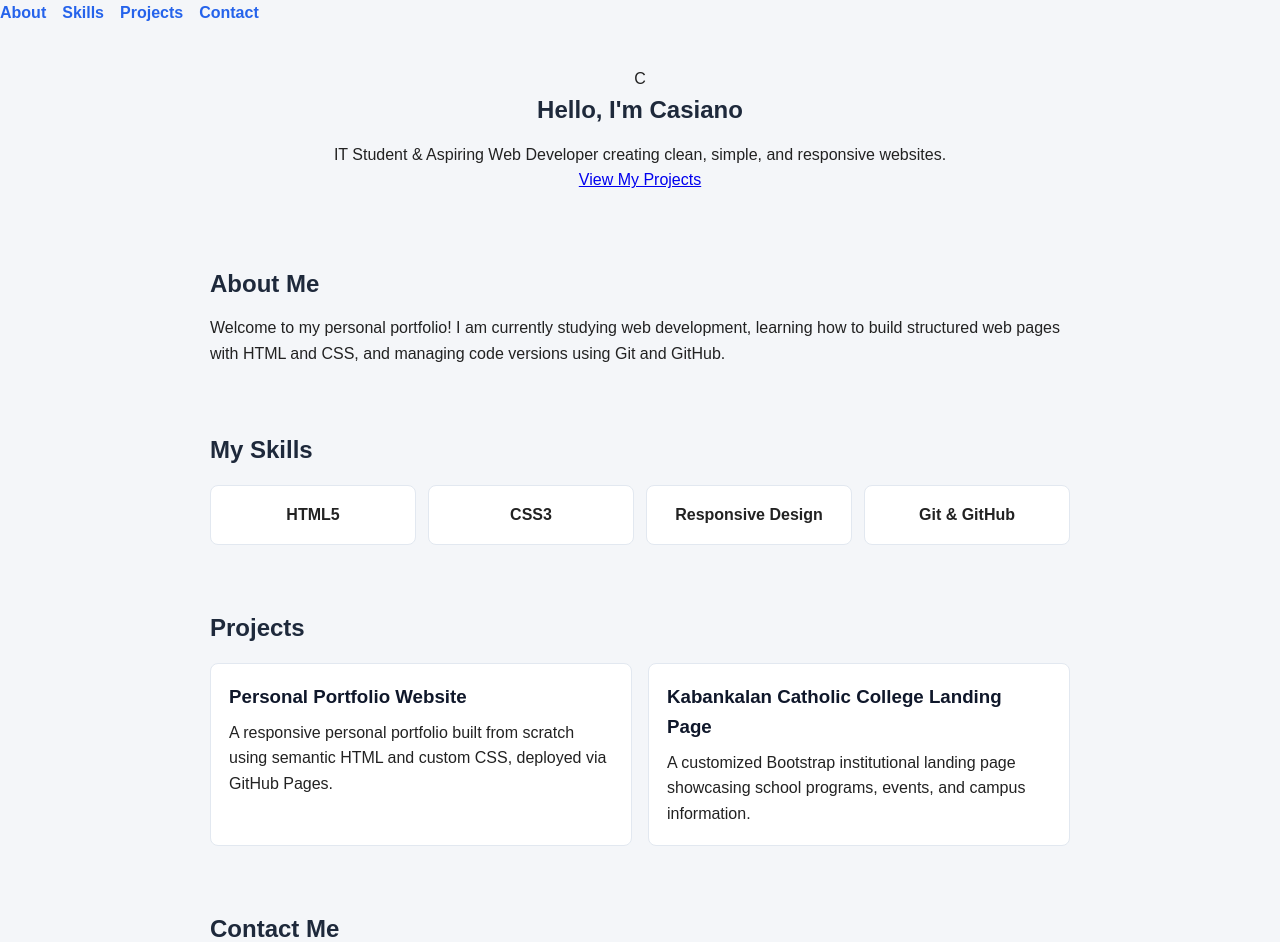
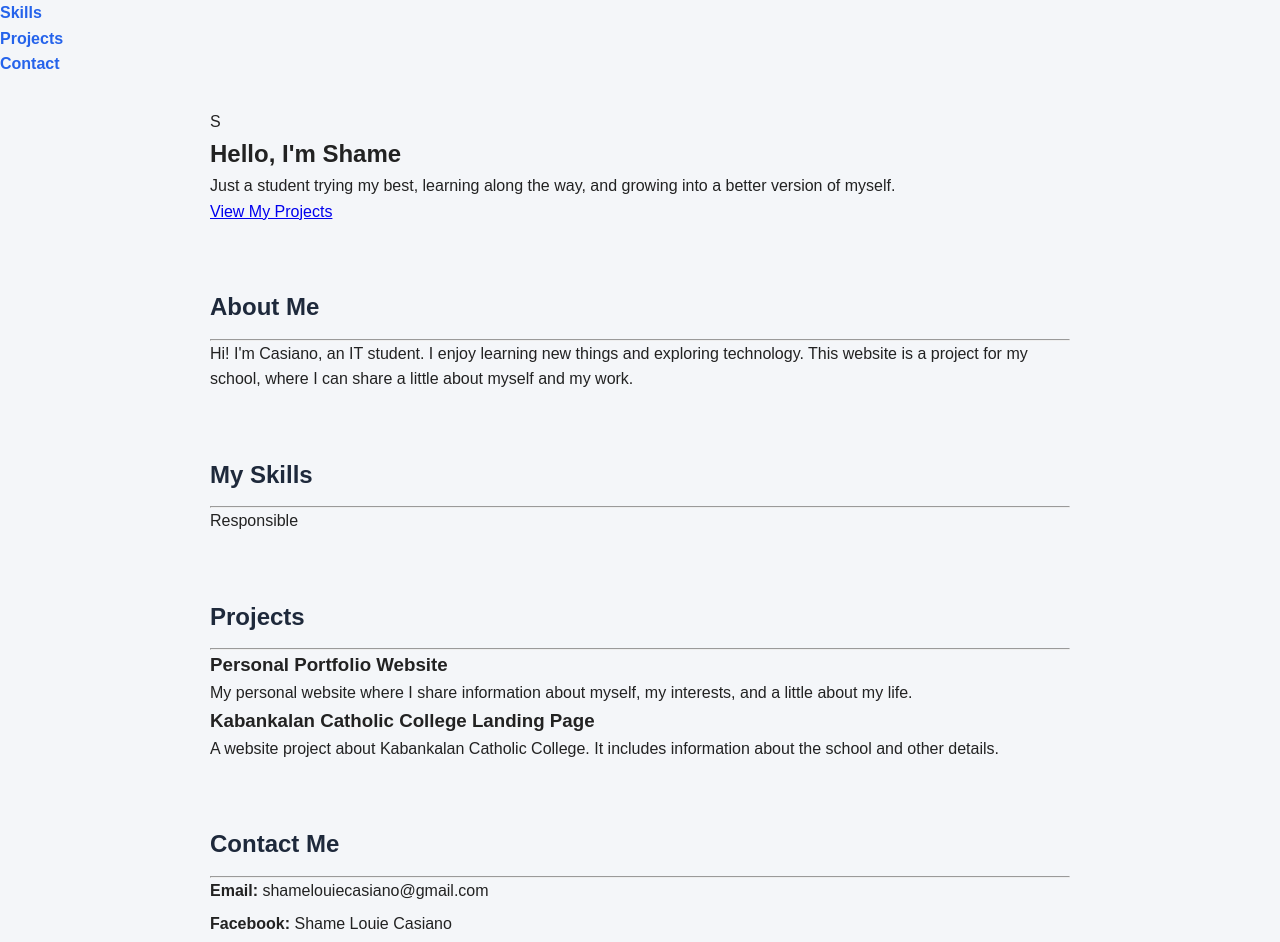
Before and after one commit to irishcatiban/casiano-project-1, a plain HTML site: page index.html in a window 1280 px wide. Shown: the part 59-1001 px from the top of the page. Drawn offline with Linux system fonts and the light colour scheme.

Commit message:
Update index.html layout and sections
Updated HTML structure and improved accessibility features.

```diff
--- a/index.html
+++ b/index.html
@@ -1,74 +1,85 @@
 <!DOCTYPE html>
 <html lang="en">
 <head>
-  <meta charset="UTF-8">
-  <meta name="viewport" content="width=device-width, initial-scale=1.0">
+  <meta charset="UTF-8" />
+  <meta name="viewport" content="width=device-width, initial-scale=1.0" />
   <title>Casiano | Personal Portfolio</title>
-  <link rel="stylesheet" href="styles/style.css">
+  <link rel="stylesheet" href="styles/style.css" />
 </head>
 <body>
-
-  <header>
-    <h1>Casiano</h1>
-    <nav>
-      <a href="#about">About</a>
-      <a href="#skills">Skills</a>
-      <a href="#projects">Projects</a>
-      <a href="#contact">Contact</a>
-    </nav>
+  <header class="navbar">
+    <div class="nav-container">
+      <a href="#" class="brand">Casiano</a>
+      <nav aria-label="Primary navigation">
+        <ul class="nav-links">
+          <li><a href="#about">About</a></li>
+          <li><a href="#skills">Skills</a></li>
+          <li><a href="#projects">Projects</a></li>
+          <li><a href="#contact">Contact</a></li>
+        </ul>
+      </nav>
+    </div>
   </header>
 
-  <main>
-    <section id="hero">
-      <div class="avatar">C</div>
-      <h2>Hello, I'm Casiano</h2>
-      <p>IT Student & Aspiring Web Developer creating clean, simple, and responsive websites.</p>
-      <a href="#projects" class="btn">View My Projects</a>
+  <main class="container">
+    <section class="hero-card" aria-label="Introduction">
+      <div class="avatar-circle">S</div>
+      <h1>Hello, I'm Shame</h1>
+      <p class="hero-subtitle">
+        Just a student trying my best, learning along the way, and growing into a better version of myself.
+      </p>
+      <a href="#projects" class="btn-primary">View My Projects</a>
     </section>
 
-    <section id="about">
+    <section id="about" class="section-card">
       <h2>About Me</h2>
-      <p>Welcome to my personal portfolio! I am currently studying web development, learning how to build structured web pages with HTML and CSS, and managing code versions using Git and GitHub.</p>
+      <hr class="section-divider" />
+      <p>
+        Hi! I'm Casiano, an IT student. I enjoy learning new things and exploring technology. This website is a project for my school, where I can share a little about myself and my work.
+      </p>
     </section>
 
-    <section id="skills">
+    <section id="skills" class="section-card">
       <h2>My Skills</h2>
-      <div class="skills-grid">
-        <div class="skill-card">HTML5</div>
-        <div class="skill-card">CSS3</div>
-        <div class="skill-card">Responsive Design</div>
-        <div class="skill-card">Git & GitHub</div>
+      <hr class="section-divider" />
+      <div class="skills-list">
+        <div class="skill-item">Responsible</div>
       </div>
     </section>
 
-    <section id="projects">
+    <section id="projects" class="section-card">
       <h2>Projects</h2>
-      <div class="projects-grid">
-        <div class="project-card">
+      <hr class="section-divider" />
+      <div class="projects-stack">
+        <article class="project-item">
           <h3>Personal Portfolio Website</h3>
-          <p>A responsive personal portfolio built from scratch using semantic HTML and custom CSS, deployed via GitHub Pages.</p>
-        </div>
-        <div class="project-card">
+          <p>
+            My personal website where I share information about myself, my interests, and a little about my life.
+          </p>
+        </article>
+
+        <article class="project-item">
           <h3>Kabankalan Catholic College Landing Page</h3>
-          <p>A customized Bootstrap institutional landing page showcasing school programs, events, and campus information.</p>
-        </div>
+          <p>
+            A website project about Kabankalan Catholic College. It includes information about the school and other details.
+          </p>
+        </article>
       </div>
     </section>
 
-    <section id="contact">
+    <section id="contact" class="section-card">
       <h2>Contact Me</h2>
-      <p>Feel free to reach out for collaborations or school projects:</p>
+      <hr class="section-divider" />
       <ul class="contact-list">
         <li><strong>Email:</strong> shamelouiecasiano@gmail.com</li>
-        <li><strong>GitHub:</strong> github.com/irishcatiban</li>
+        <li><strong>Facebook:</strong> Shame Louie Casiano</li>
         <li><strong>Location:</strong> Kabankalan City, Negros Occidental</li>
       </ul>
     </section>
   </main>
 
-  <footer>
-    <p>&copy; 2026 Casiano. All rights reserved.</p>
+  <footer class="site-footer">
+    <p>&copy; 2026 Casiano</p>
   </footer>
-
 </body>
 </html>
```
